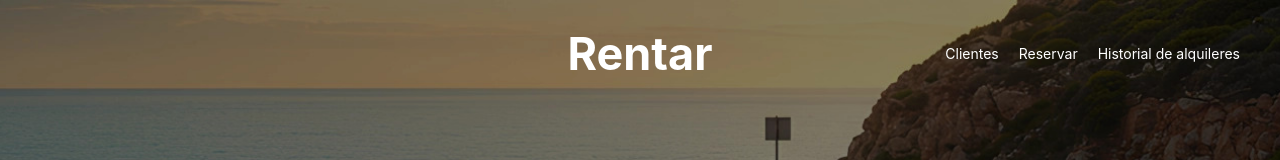
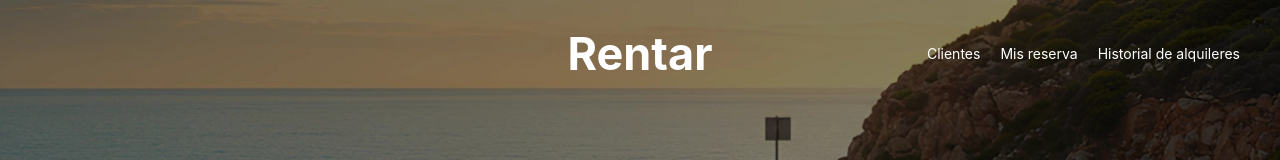
Before and after one commit to facudaddese/TP-SistDistribuidos-GrupoL, a React (Vite) app in the folder frontend/: page / in a window 1280 px wide. Shown: the top 160 px of the page. Built offline with nearby package versions, Linux system fonts and the light colour scheme.

Commit message:
correcion de interfaz

```diff
--- a/frontend/src/components/navbar/NavBar.tsx
+++ b/frontend/src/components/navbar/NavBar.tsx
@@ -35,8 +35,8 @@ const NavBar = () => {
           </Link>
         </li>
         <li className={`${styleLi}`}>
-          <Link to="/reservar" className={`${styleLink}`}>
-            Reservar
+          <Link to="/mis-reservas" className={`${styleLink}`}>
+            Mis reserva
           </Link>
         </li>
         <li className={`${styleLi}`}>
--- a/frontend/src/graphql/queries.ts
+++ b/frontend/src/graphql/queries.ts
@@ -19,7 +19,7 @@ export const CONSULTAR_DISPONIBILIDAD = gql`
       fechaInicio: $fechaInicio
       fechaFin: $fechaFin
     ) {
-      id # <--- Clave para el map() y la caché de Apollo
+      id
       marca
       modelo
       anio
@@ -74,7 +74,7 @@ export const HISTORIAL_ALQUILERES = gql`
   query historialAlquileres($documento: Int!) {
     historialAlquileres(documento: $documento) {
       id
-      fechaInicio # <--- Corregido el typo (tenía fechInicio)
+      fechaInicio
       fechaFin
       cantDias
       importeTotal
```
